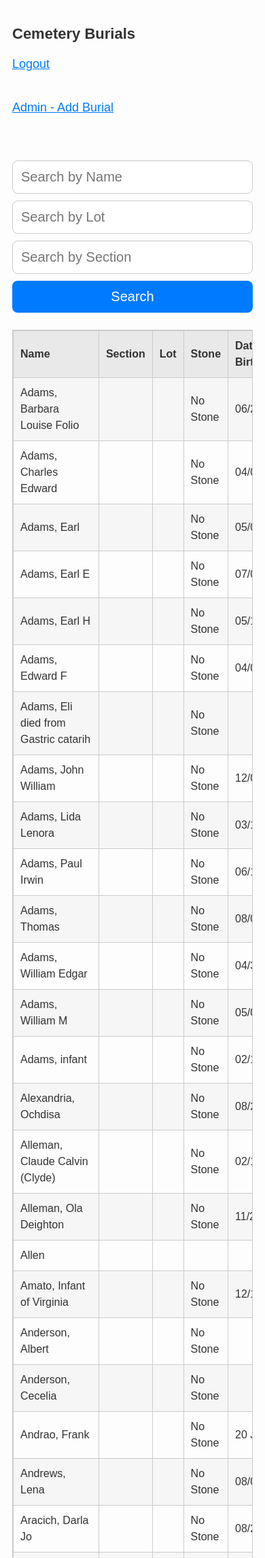
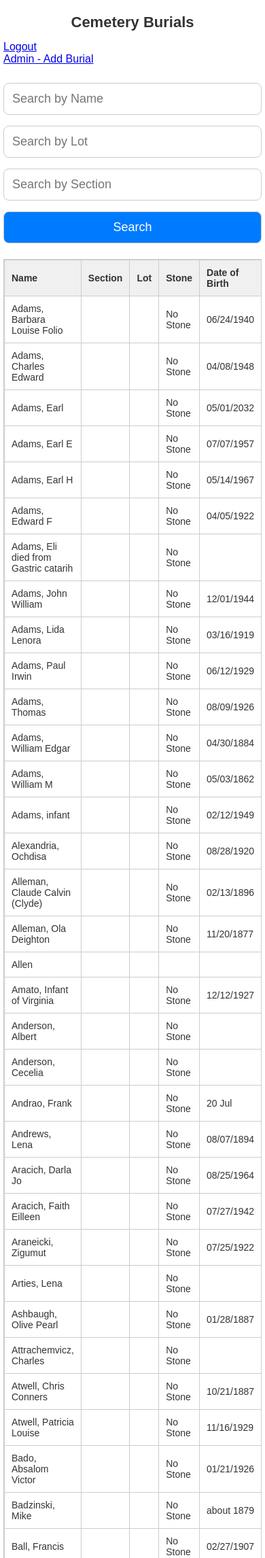
Before and after one commit to Hilzurb/BrookeCemetery, a Flask app: page / in a window 390 px wide. Shown: the top 2292 px of the page at 68% size. Run offline with Flask 3, Linux system fonts and the light colour scheme; the visitor is signed in with stand-in values (Sample User, id 1); data comes from the database, SQL or seed files in the repository.

Commit message:
Updated mobile CSS clearly again

```diff
--- a/static/style.css
+++ b/static/style.css
@@ -1,48 +1,45 @@
 body {
-    font-family: Arial, sans-serif;
-    padding: 15px;
-    background-color: #fdfdfd;
+    font-family: Arial, Helvetica, sans-serif;
+    margin: 0;
+    padding: 10px;
+    background-color: #fff;
     color: #333;
-    line-height: 1.5;
 }
 
-h1 {
+h1, h2 {
+    text-align: center;
     font-size: 24px;
-    margin-bottom: 15px;
 }
 
-a {
-    font-size: 18px;
-    display: block;
-    margin-bottom: 10px;
-    color: #007BFF;
-}
-
-form input[type=text],
-form input[type=password],
+form input[type="text"],
+form input[type="password"],
 form button {
     width: 100%;
+    padding: 12px;
+    margin: 8px 0;
+    box-sizing: border-box;
     font-size: 18px;
-    padding: 12px;
-    margin-bottom: 10px;
-    box-sizing: border-box;
     border-radius: 8px;
     border: 1px solid #ccc;
 }
 
-form button {
-    background-color: #007BFF;
+button {
+    background-color: #007bff;
     color: white;
+    border: none;
     cursor: pointer;
-    border: none;
+}
+
+button:hover {
+    background-color: #0056b3;
 }
 
 table {
     width: 100%;
     border-collapse: collapse;
     overflow-x: auto;
+    margin-top: 15px;
     display: block;
-    margin-top: 15px;
 }
 
 table, th, td {
@@ -50,42 +47,27 @@ table, th, td {
 }
 
 th, td {
-    padding: 12px;
+    padding: 10px;
     text-align: left;
-    font-size: 16px;
+    font-size: 14px;
 }
 
 th {
-    background-color: #e9e9e9;
+    background-color: #f0f0f0;
 }
 
-tr:nth-child(even) {
-    background-color: #f6f6f6;
-}
-
-@media screen and (max-width: 600px) {
+@media only screen and (max-width: 600px) {
     body {
-        font-size: 18px;
-        padding: 10px;
+        padding: 5px;
     }
-
-    h1 {
+    h1, h2 {
         font-size: 22px;
     }
-
     table {
-        font-size: 14px;
-        display: block;
-        overflow-x: scroll;
+        font-size: 12px;
     }
-
-    th, td {
-        padding: 10px;
-    }
-
-    form input[type=text],
-    form input[type=password],
-    form button {
+    input[type="text"], button {
         font-size: 20px;
+        padding: 14px;
     }
 }
```
